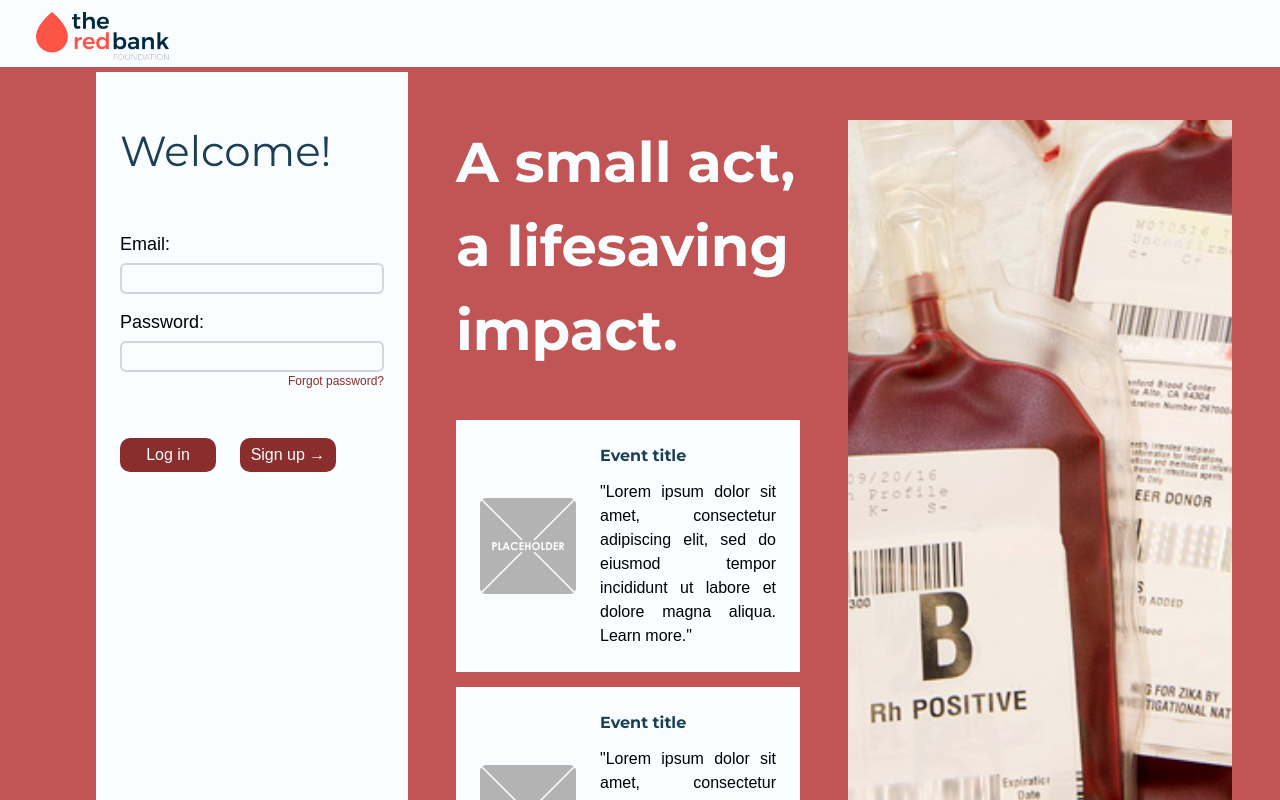
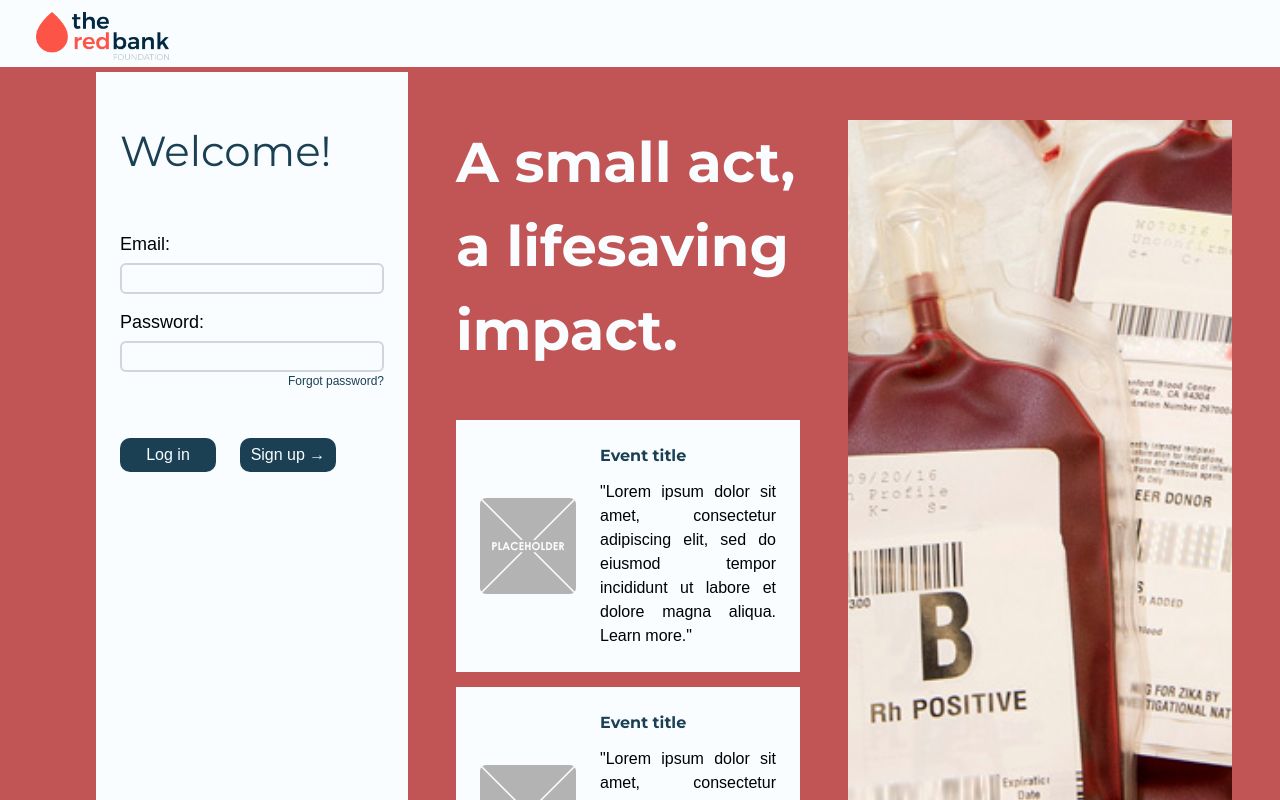
Before and after one commit to RanFrosh/CSSWENG-Blood-Digitalization, a Next.js app in the folder sweng/: page /landing in a window 1280 px wide. Shown: the top 800 px of the page. Built offline with nearby package versions, Linux system fonts and the light colour scheme.

Commit message:
edited colors

```diff
--- a/sweng/app/landing/page.tsx
+++ b/sweng/app/landing/page.tsx
@@ -65,11 +65,11 @@ export default function Home() {
                                 type = "password"
                                 name = "password"
                                 id = "pass"
-                                className = "w-full border-2 border-gray-300 rounded-md focus:border-[#8a2d2d]"
+                                className = "w-full border-2 border-gray-300 rounded-md focus:border-[#1b4054]"
                                 required
                             />
 
-                            <div className = "text-[12px] text-[#8a2d2d] w-full text-end">
+                            <div className = "text-[12px] text-[#1b4054] w-full text-end">
                                 <p className = "inline hover:underline cursor-pointer">Forgot password?</p>
                             </div>
 
@@ -79,14 +79,14 @@ export default function Home() {
 
                             <button
                                 type = "submit"
-                                className = "w-[1in] bg-[#8a2d2d] text-[#f9fdff] p-[5px] rounded-[10px] text-center cursor-pointer hover:underline"
+                                className = "w-[1in] bg-[#1b4054] text-[#f9fdff] p-[5px] rounded-[10px] text-center cursor-pointer hover:underline"
                             >
                                 Log in
                             </button>
 
                             <button
                                 type = "button"
-                                className = "w-[1in] bg-[#8a2d2d] text-[#f9fdff] p-[5px] rounded-[10px] text-center cursor-pointer hover:underline"
+                                className = "w-[1in] bg-[#1b4054] text-[#f9fdff] p-[5px] rounded-[10px] text-center cursor-pointer hover:underline"
                             >
                                 Sign up &#8594;
                             </button>
```
